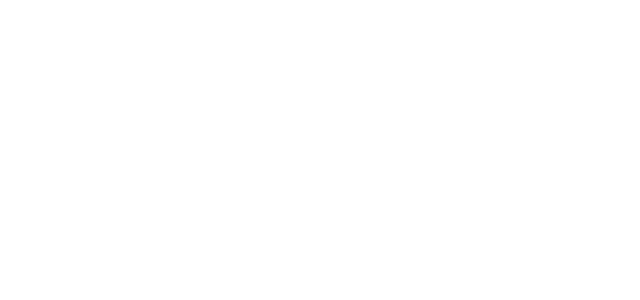
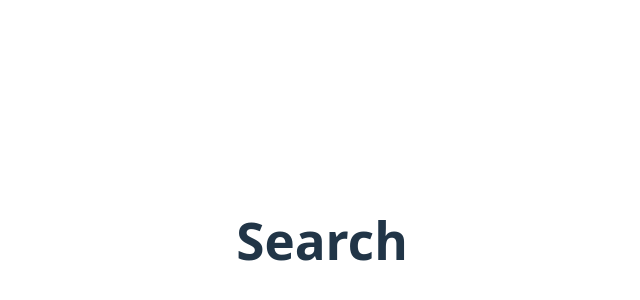
Before and after one commit to Val-d-emar/rs-react-app, a React (Vite) app: page / in a window 1280 px wide. Shown: the part 160-460 px from the top of the page, without its empty margins (318-958 px from the left). Built offline with nearby package versions, Linux system fonts and the light colour scheme.

Commit message:
feat: add header

```diff
--- a/src/App.tsx
+++ b/src/App.tsx
@@ -3,10 +3,15 @@
 // import viteLogo from '/vite.svg';
 import './App.css';
 import React from 'react';
+import Header from './components/Header';
 
 class App extends React.Component {
   render() {
-    return <div className='app'></div>;
+    return (
+      <div className='app'>
+        <Header />
+      </div>
+    );
   }
 }
 
--- /dev/null
+++ b/src/components/Header.tsx
@@ -0,0 +1,13 @@
+import React from 'react';
+
+class Header extends React.Component {
+  render() {
+    return (
+      <header>
+        <h1>Search</h1>
+      </header>
+    );
+  }
+}
+
+export default Header;
```
